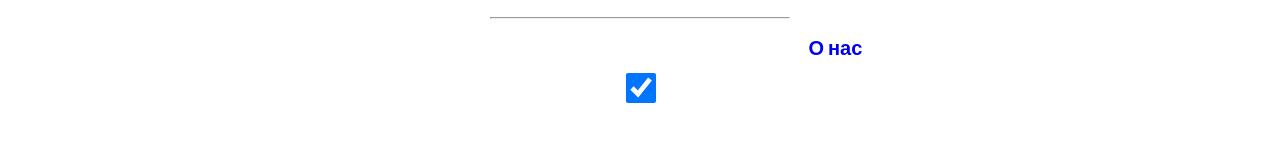
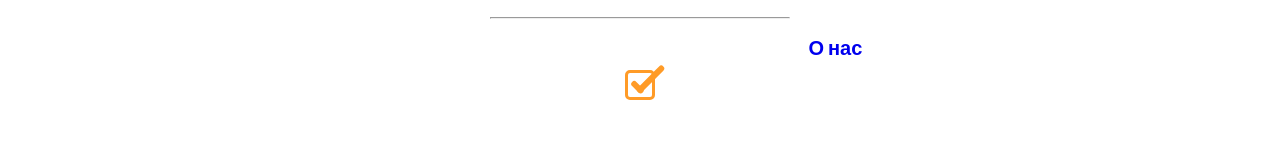
Before and after one commit to DimaSwed/next-js-project, a Next.js app: page /setting in a window 1280 px wide. Shown: the part 440-600 px from the top of the page. Built offline with nearby package versions, Linux system fonts and the light colour scheme; no server answers.

Commit message:
feat(settings): add new styles for checkbox on settings page

```diff
--- a/src/app/setting/UI/GitHubLinksToggle.tsx
+++ b/src/app/setting/UI/GitHubLinksToggle.tsx
@@ -35,14 +35,24 @@ const GitHubLinksToggle = () => {
         </Link>{' '}
         :
       </h2>
-      <label>
+      {/* <label>
         <input
           className={styles.input_checkbox}
           type="checkbox"
           checked={linksVisibility}
           onChange={toggleLinksChange}
         />
-      </label>
+      </label> */}
+      <div className={styles.checkbox_wrapper_19}>
+        <input
+          type="checkbox"
+          className={styles.input}
+          checked={linksVisibility}
+          onChange={toggleLinksChange}
+          id="cbtest-19"
+        />
+        <label htmlFor="cbtest-19" className={styles.label} />
+      </div>
     </div>
   )
 }
--- a/src/app/setting/setting.module.sass
+++ b/src/app/setting/setting.module.sass
@@ -52,6 +52,85 @@
 .input_checkbox
   width: 30px
   height: 30px
+
+  //
+
+.checkbox_wrapper_19
+  box-sizing: border-box
+  --background-color: #fff
+  --checkbox-height: 30px
+
+.input
+  display: none
+
+.label
+  height: var(--checkbox-height)
+  width: var(--checkbox-height)
+  background-color: transparent
+  border: calc(var(--checkbox-height) * 0.1) solid var(--text-color)
+  border-radius: 5px
+  position: relative
+  display: inline-block
+  box-sizing: border-box
+  transition: border-color ease 0.2s
+  cursor: pointer
+
+  &::before,
+  &::after
+    box-sizing: border-box
+    position: absolute
+    height: 0
+    width: calc(var(--checkbox-height) * 0.2)
+    background-color: var(--hover-color)
+    display: inline-block
+    transform-origin: left top
+    border-radius: 5px
+    content: " "
+    transition: opacity ease 0.5s
+
+  &::before
+    top: calc(var(--checkbox-height) * 0.72)
+    left: calc(var(--checkbox-height) * 0.41)
+    // box-shadow: 0 0 0 calc(var(--checkbox-height) * 0.05) var(--background-color)
+    transform: rotate(-135deg)
+
+  &::after
+    top: calc(var(--checkbox-height) * 0.37)
+    left: calc(var(--checkbox-height) * 0.05)
+    transform: rotate(-45deg)
+
+  &.checked,
+  input[type='checkbox']:checked + &
+    border-color: var(--hover-color)
+
+  &.checked::after,
+  input[type='checkbox']:checked + &::after
+    height: calc(var(--checkbox-height) / 2)
+    animation: dothabottomcheck-19 0.2s ease 0s forwards
+
+  &.checked::before,
+  input[type='checkbox']:checked + &::before
+    height: calc(var(--checkbox-height) * 1.2)
+    animation: dothatopcheck-19 0.4s ease 0s forwards
+
+@keyframes dothabottomcheck-19
+  0%
+    height: 0
+
+  100%
+    height: calc(var(--checkbox-height) / 2)
+
+@keyframes dothatopcheck-19
+  0%
+    height: 0
+
+  50%
+    height: 0
+
+  100%
+    height: calc(var(--checkbox-height) * 1.2)
+
+  //
 
 .theme_toggle
   background-color: var(--background-color-button)
--- a/src/styles/global.sass
+++ b/src/styles/global.sass
@@ -27,6 +27,8 @@ body
   background-image: var(--background-image)
   background-size: cover
   background-position: center
+  background-attachment: fixed
+  overscroll-behavior: none
 
 @media (prefers-color-scheme: light)
   :root
```
